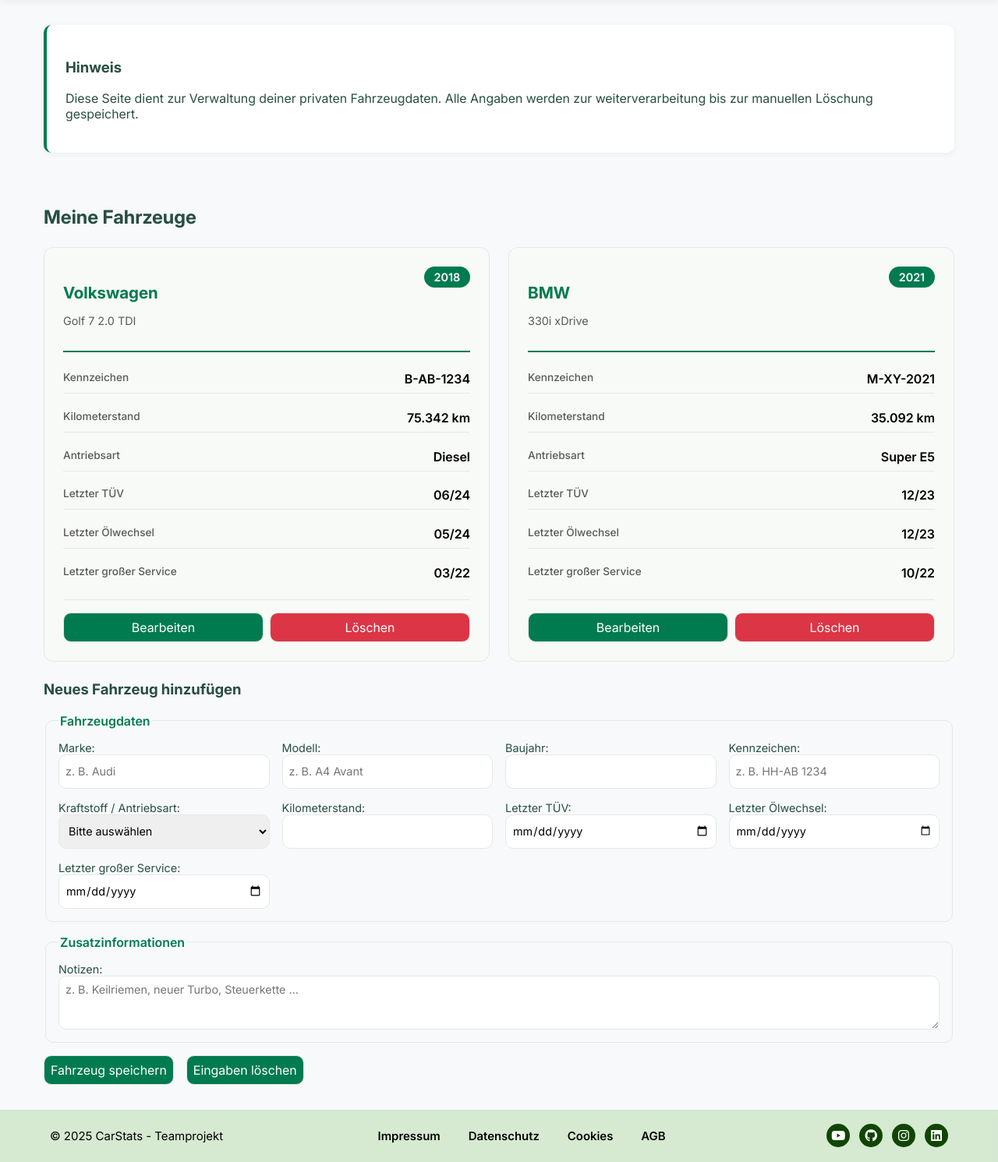
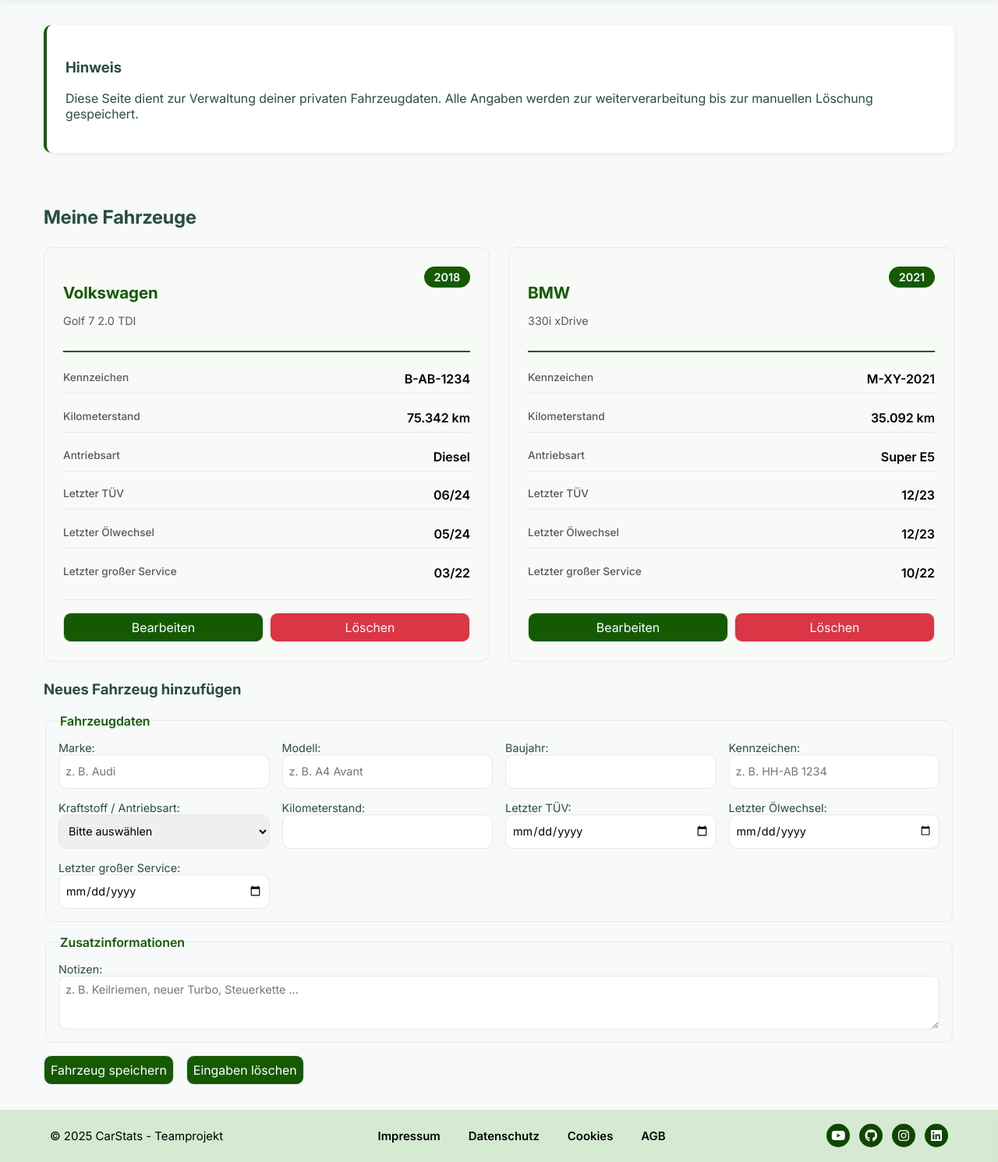
Before and after one commit to flexerLex/CarStats, a PHP site: page /src/html/UNUSEDgarage.html in a window 1280 px wide. Shown: the part 91-1582 px from the top of the page at 78% size. Run offline with PHP 8.4, Linux system fonts and the light colour scheme.

Commit message:
adjustment variables.css

```diff
--- a/Templates/variables.css
+++ b/Templates/variables.css
@@ -23,9 +23,9 @@
     --yellow-accent: #e5eae3;
     --gray-border: #e5eae3;
     --header-height: 72px;
-    --accent: #007b4f;      /* Warm terracotta */
-    --accent-alt: #007b4f;  /* Orange-copper */
-    --green-button-hover: #00643f;
+    --accent: #155A03;/* gute farbe, leichter blaustich #007b4f */
+    --accent-alt: #007b4f;
+    --green-button-hover: #0E4402;   /* passendes hovergrün zu altem accent #00643f; */
 }
 body {
     margin: 0;
```
